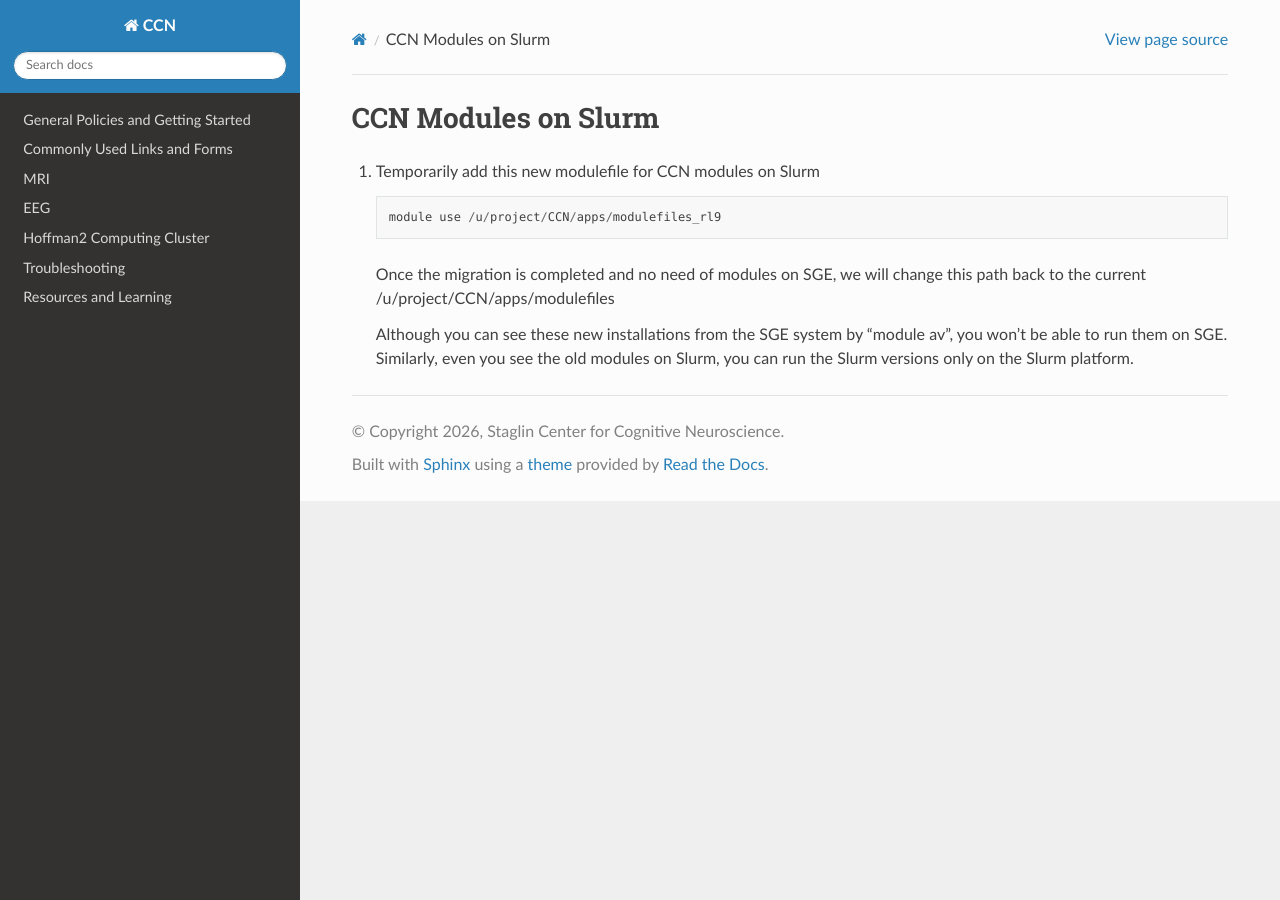
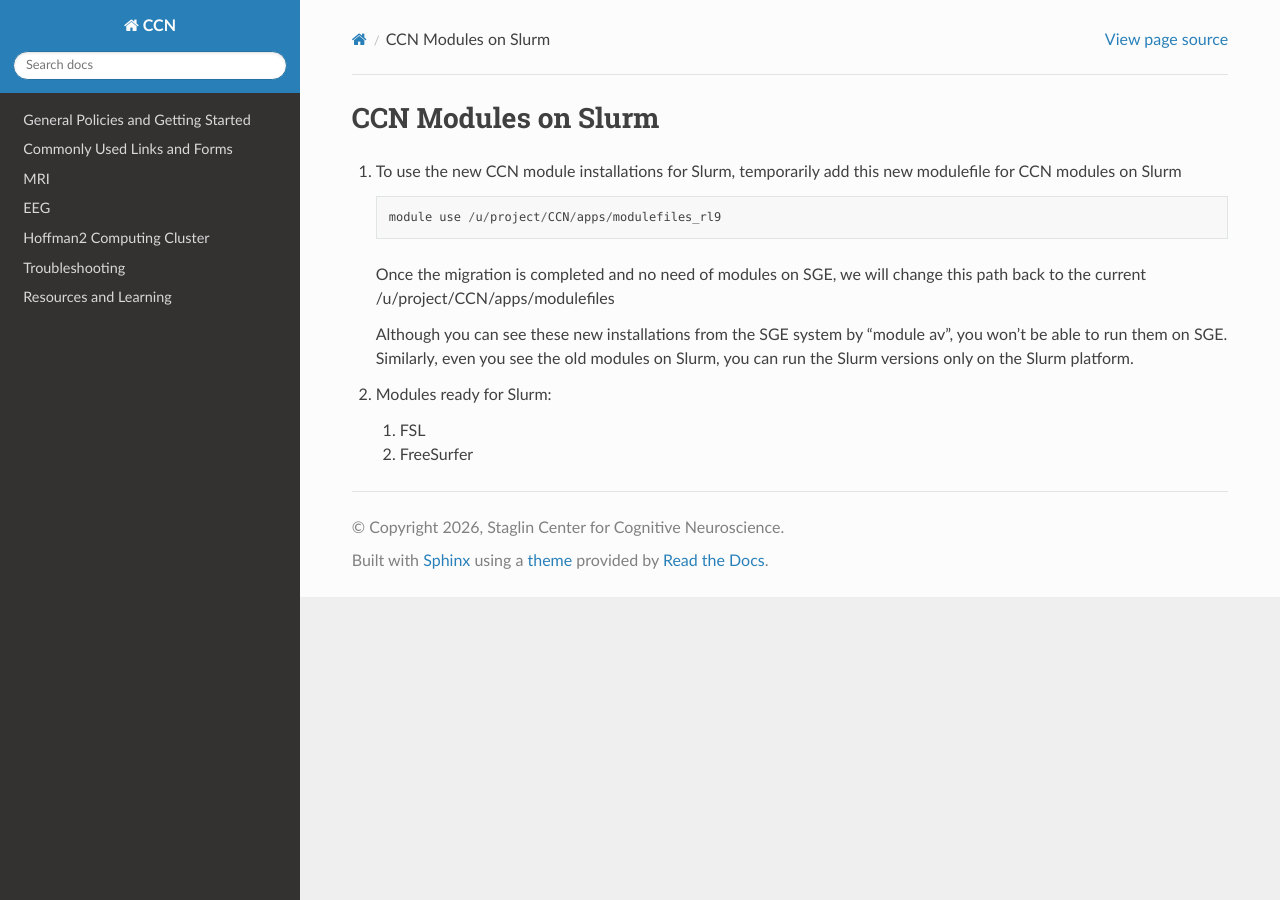
Before and after one commit to CCN-Support/CCN_Wiki, a Sphinx documentation site: the page built from docs/source/slurm_ccn_modules.rst, in a window 1280 px wide. Built offline with Sphinx 7.4.7 and the Read the Docs theme 3.1.0, drawn with Linux system fonts in a browser that asks for light colours.

Commit message:
Update slurm_ccn_modules.rst

```diff
--- a/docs/source/slurm_ccn_modules.rst
+++ b/docs/source/slurm_ccn_modules.rst
@@ -3,7 +3,7 @@
 CCN Modules on Slurm
 ==========
 
-1. Temporarily add this new modulefile for CCN modules on Slurm
+1. To use the new CCN module installations for Slurm, temporarily add this new modulefile for CCN modules on Slurm
 
    .. code-block:: python
 
@@ -13,3 +13,9 @@ CCN Modules on Slurm
 
    Although you can see these new installations from the SGE system by "module av", you won't be able to run them on SGE.
    Similarly, even you see the old modules on Slurm, you can run the Slurm versions only on the Slurm platform.
+
+2. Modules ready for Slurm:
+
+   1. FSL
+
+   2. FreeSurfer
```
